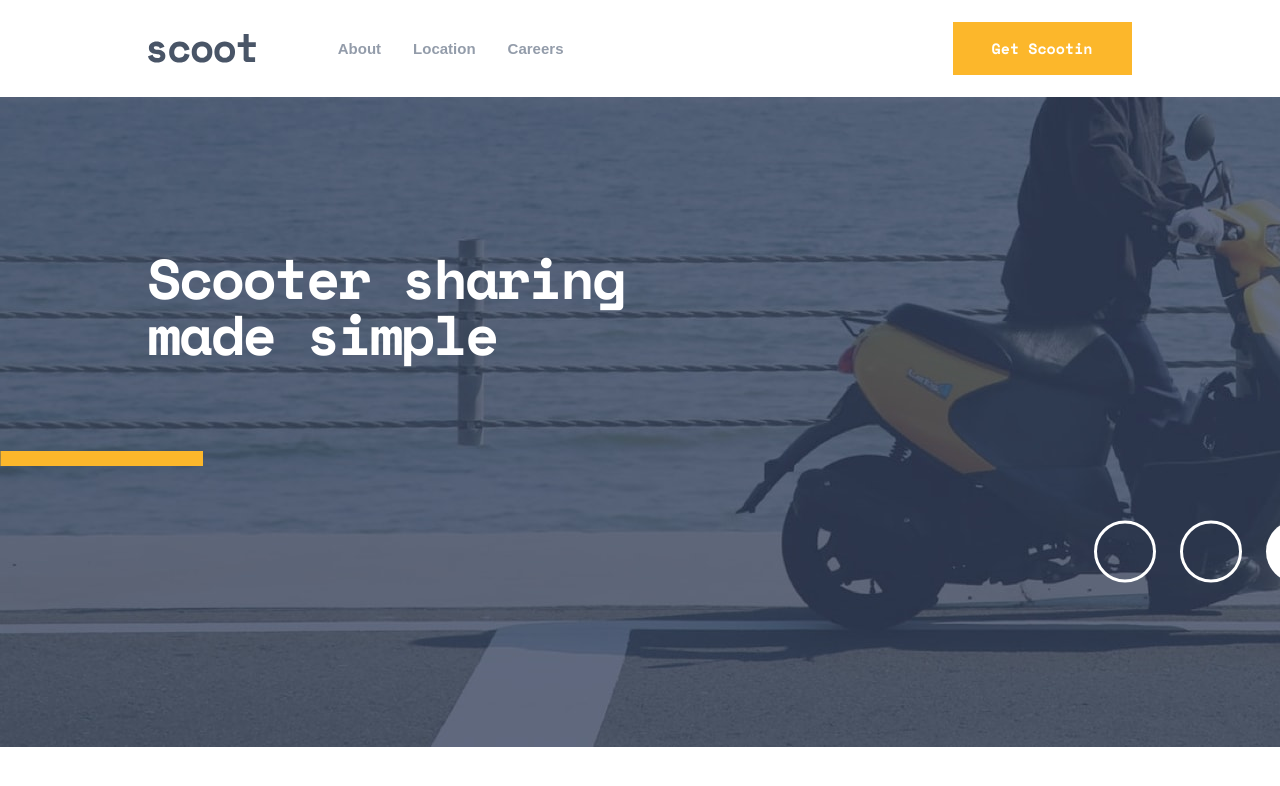
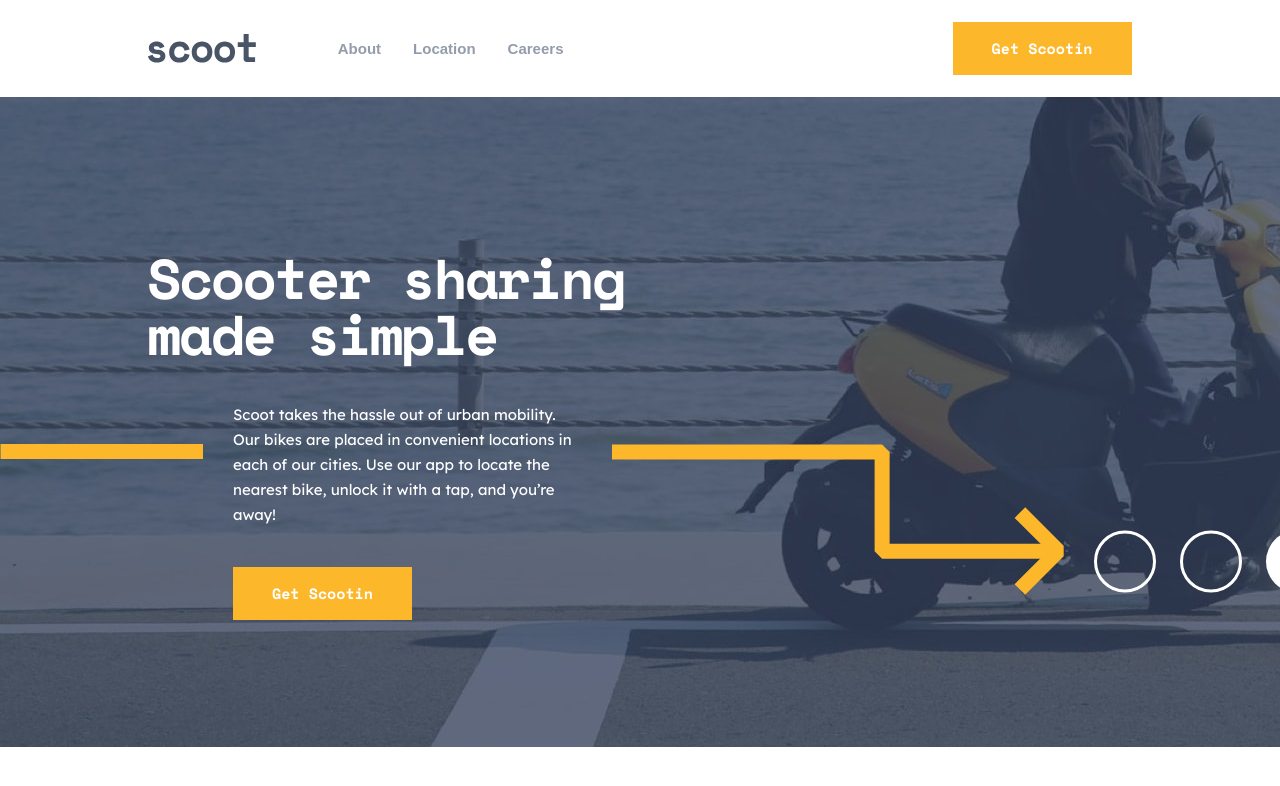
Before and after one commit to mikolajgraczyk/scoot-website, a React (Create React App) app: page / in a window 1280 px wide. Shown: the top 786 px of the page. Built offline with nearby package versions, Linux system fonts and the light colour scheme.

Commit message:
homepage poster is completed

```diff
--- a/src/Header/styled.js
+++ b/src/Header/styled.js
@@ -18,8 +18,8 @@ export const Wrapper = styled.div`
   justify-content: space-between;
 
   @media(max-width: ${bpTablet}px){
-    max-width: 95%;
-    gap: 30px;
+    max-width: 89.7%;
+    gap: 20px;
   }
 
   @media(max-width: ${bpMobile}px){
--- a/src/HomePage/Poster/index.js
+++ b/src/HomePage/Poster/index.js
@@ -1,11 +1,32 @@
-import { StyledPoster, Title, StyledLine, StyledWhiteCircles } from "./styled";
+import {
+  StyledPoster,
+  Wrapper,
+  Title,
+  DescriptionWrapper,
+  Description,
+  Button,
+  StyledRightArrow,
+  StyledLine,
+  StyledWhiteCircles,
+} from "./styled";
 
 const Poster = () => {
   return (
     <StyledPoster>
       <Title>Scooter sharing made simple</Title>
-      <StyledLine />
-      <StyledWhiteCircles />
+      <Wrapper>
+        <StyledLine />
+        <DescriptionWrapper>
+          <Description>
+            Scoot takes the hassle out of urban mobility. Our bikes are placed
+            in convenient locations in each of our cities. Use our app to locate
+            the nearest bike, unlock it with a tap, and you’re away!
+          </Description>
+          <Button>Get Scootin</Button>
+        </DescriptionWrapper>
+        <StyledRightArrow />
+        <StyledWhiteCircles />
+      </Wrapper>
     </StyledPoster>
   );
 };
--- a/src/HomePage/Poster/styled.js
+++ b/src/HomePage/Poster/styled.js
@@ -6,6 +6,7 @@ import posterImageMobile from "./images/posterImageMobile.jpg";
 
 import { ReactComponent as Line } from "./images/Line.svg";
 import { ReactComponent as WhiteCircles } from "./images/WhiteCircles.svg";
+import { ReactComponent as RightArrow } from "./images/RightArrow.svg";
 
 const bpTablet = ({ theme }) => theme.breakpoint.tablet;
 const bpMobile = ({ theme }) => theme.breakpoint.mobile;
@@ -17,7 +18,6 @@ export const StyledPoster = styled.div`
   width: 100%;
   height: 650px;
   overflow: hidden;
-  position: relative;
 
   @media (max-width: ${bpTablet}px) {
     background-image: url(${posterImageTablet});
@@ -25,6 +25,24 @@ export const StyledPoster = styled.div`
 
   @media (max-width: ${bpMobile}px) {
     background-image: url(${posterImageMobile});
+    padding: 0 32px 0 32px;
+  }
+`;
+
+export const Wrapper = styled.div`
+  display: grid;
+  gap: 30px;
+  margin-top: 40px;
+  grid-template-columns: repeat(4, auto);
+  justify-content: space-between;
+
+  @media (max-width: ${bpTablet}px) {
+    margin-top: 24px;
+    gap: 0;
+    grid-template-columns: auto auto;
+    grid-template-areas:
+      "description description"
+      "arrow circles";
   }
 `;
 
@@ -32,7 +50,7 @@ export const Title = styled.div`
   color: ${({ theme }) => theme.color.white};
   max-width: 500px;
   margin-top: 153px;
-  margin-left: calc(11.5%);
+  margin-left: 11.5%;
   font-family: "Space Mono";
   font-weight: 700;
   font-size: 56px;
@@ -40,21 +58,80 @@ export const Title = styled.div`
   letter-spacing: -2.5px;
 
   @media (max-width: ${bpTablet}px) {
-    margin: 137px auto;
+    margin: 137px auto 0;
     text-align: center;
   }
 
   @media (max-width: ${bpMobile}px) {
-    margin: 115px auto;
+    margin: 115px auto 0;
     font-size: 40px;
     line-height: 40px;
     letter-spacing: -1.78571px;
   }
 `;
 
+export const DescriptionWrapper = styled.div`
+  max-width: 405px;
+  display: flex;
+  flex-direction: column;
+  gap: 40px;
+
+  @media (max-width: ${bpTablet}px) {
+    max-width: 573px;
+    grid-area: description;
+    justify-self: center;
+    text-align: center;
+    gap: 32px;
+  }
+
+  @media (max-width: ${bpMobile}px) {
+    gap: 34px;
+  }
+`;
+
+export const Description = styled.p`
+  margin: 0;
+  color: ${({ theme }) => theme.color.white};
+  font-family: "Lexend Deca";
+  font-weight: 400;
+  font-size: 15px;
+  line-height: 25px;
+`;
+
+export const Button = styled.button`
+  padding: 14px 39px;
+  background: ${({ theme }) => theme.color.yellow};
+  border: none;
+  font-family: "Space Mono";
+  font-weight: 700;
+  font-size: 15px;
+  line-height: 25px;
+  color: ${({ theme }) => theme.color.white};
+  white-space: nowrap;
+  align-self: flex-start;
+
+  @media (max-width: ${bpTablet}px) {
+    align-self: center;
+  }
+`;
+
+export const StyledRightArrow = styled(RightArrow)`
+  margin-top: 42px;
+
+  @media (max-width: ${bpTablet}px) {
+    grid-area: arrow;
+    margin-top: 40px;
+    margin-left: -127px;
+  }
+
+  @media (max-width: ${bpMobile}px) {
+    margin-top: 0;
+    margin-left: -312px;
+  }
+`;
+
 export const StyledLine = styled(Line)`
-  margin-top: 89px;
-  overflow: hidden;
+  margin-top: 42px;
 
   @media (max-width: ${bpTablet}px) {
     display: none;
@@ -66,12 +143,14 @@ export const StyledLine = styled(Line)`
 `;
 
 export const StyledWhiteCircles = styled(WhiteCircles)`
-  position: absolute;
-  top: 423px;
-  right: -48px;
+  margin-top: 128px;
+  margin-right: -48px;
+  justify-self: right;
 
   @media (max-width: ${bpTablet}px) {
-    right: -31px;
+    margin-top: 119px;
+    margin-right: -31px;
+    grid-area: circles;
   }
 
   @media (max-width: ${bpMobile}px) {
--- a/src/theme.js
+++ b/src/theme.js
@@ -10,7 +10,7 @@ export const theme = {
         lightYellow: "#FFF4DF",
     },
     breakpoint: {
-        tablet: 768,
+        tablet: 1200,
         mobile: 575,
     },
 };
```
Also changed, not shown: src/HomePage/Poster/images/RightArrow.svg (added).
